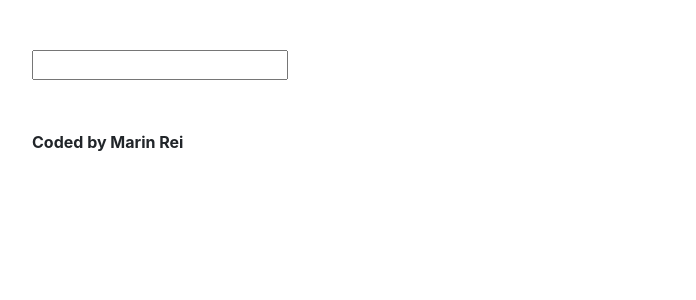
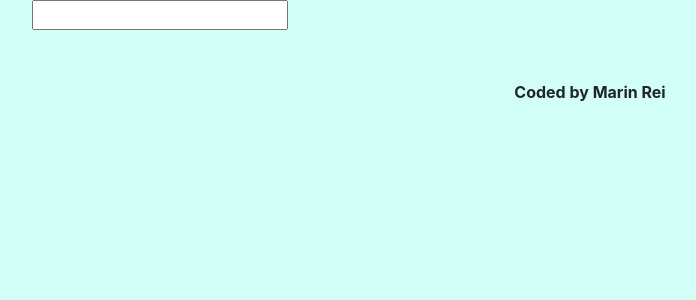
Before and after one commit to mariiiiin913/my-dictionary-project, a React (Create React App) app: page / in a window 1280 px wide. Shown: the top 300 px of the page, without its empty margins (50-746 px from the left). Built offline with nearby package versions, Linux system fonts and the light colour scheme.

Commit message:
Updated styling

```diff
--- a/src/App.css
+++ b/src/App.css
@@ -4,4 +4,5 @@
 .myName{
     margin-top: 50px;
     font-weight: bold;
+    text-align: center;
 }
--- a/src/Dictionary.css
+++ b/src/Dictionary.css
@@ -1,3 +1,7 @@
-form{
-  margin-top: 50px;
+.Dictionary section{
+  background: white;
+  padding: 30px;
+  border-radius: 8px;
+  box-shadow: 0 10px 10px rgb(0 0 0 /10%);
+  margin: 20px 0;
 }
--- a/src/Meaning.css
+++ b/src/Meaning.css
@@ -2,13 +2,6 @@ h2,h3::first-letter{
     text-transform: capitalize;
 }
 
-h2,h3{
-    margin-top: 30px;
-}
 h3{
     text-decoration: underline;
 }
-
-p{
-    margin-top: 15px;
-}
--- a/src/index.css
+++ b/src/index.css
@@ -1,4 +1,5 @@
 body {
+  background: rgb(209, 254, 247);
   margin: 0;
   font-family: -apple-system, BlinkMacSystemFont, 'Segoe UI', 'Roboto', 'Oxygen',
     'Ubuntu', 'Cantarell', 'Fira Sans', 'Droid Sans', 'Helvetica Neue',
```
